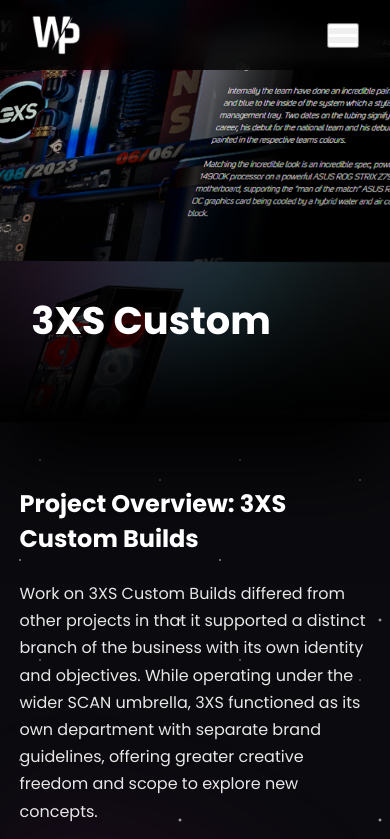
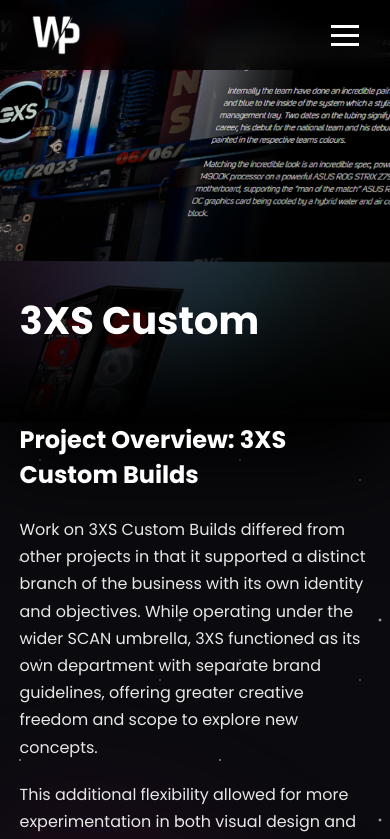
Before and after one commit to driggy769/portfolio-react, a React (Vite) app in the folder portfolio-react/: page /work/3xs-custom in a window 390 px wide. Shown: the top 839 px of the page. Built offline with nearby package versions, Linux system fonts and the light colour scheme.

Commit message:
fixed some mobile styling issues

```diff
--- a/portfolio-react/src/App.css
+++ b/portfolio-react/src/App.css
@@ -25,6 +25,9 @@
 .logo.react:hover {
   filter: drop-shadow(0 0 2em #61dafbaa);
 }
+button {
+  -webkit-tap-highlight-color: transparent;
+}
 
 @keyframes logo-spin {
   from {
--- a/portfolio-react/src/components/About.css
+++ b/portfolio-react/src/components/About.css
@@ -122,6 +122,7 @@
 @media (max-width: 1024px) {
   .clients-grid {
     grid-template-columns: repeat(3, 1fr);
+    gap: 0px;
   }
 }
 
--- a/portfolio-react/src/components/Blog/Blog.css
+++ b/portfolio-react/src/components/Blog/Blog.css
@@ -1,6 +1,6 @@
 /* =====================================================
-   BLOG SECTION — SELF CONTAINED + SCOPED (NO DEPENDENCIES)
-   ===================================================== */
+   BLOG SECTION — SELF CONTAINED + SCOPED
+===================================================== */
 
 #blog.blog-section {
   padding: 120px 8%;
@@ -12,7 +12,10 @@
   margin: 0 auto;
 }
 
-/* Header */
+/* =========================
+   HEADER
+========================= */
+
 #blog.blog-section .blog-heading {
   font-size: 2.75rem;
   font-weight: 600;
@@ -31,53 +34,75 @@
   line-height: 1.6;
 }
 
-/* Grid */
+/* =========================
+   GRID
+========================= */
+
 #blog.blog-section .blog-grid {
   display: grid;
   grid-template-columns: repeat(2, 1fr);
   gap: 2.5rem;
 }
 
-/* Link */
+/* =========================
+   LINK WRAPPER
+========================= */
+
 #blog.blog-section .blog-link {
   display: block;
   text-decoration: none;
   color: inherit;
 }
 
-/* Card */
+/* =========================
+   CARD
+========================= */
+
 #blog.blog-section .blog-card {
   position: relative;
   border-radius: 20px;
   background: #111;
-  overflow: hidden; /* keeps image clean */
+  overflow: hidden;
   transform: translateZ(0);
   transition: transform 0.35s ease;
 }
 
-/* Lift */
+/* Lift on hover (desktop only) */
 #blog.blog-section .blog-link:hover .blog-card {
   transform: translateY(-8px);
 }
 
-/* Accent border (NOT clipped) */
+/* =========================
+   GRADIENT BORDER (WORK-STYLE)
+========================= */
+
 #blog.blog-section .blog-card::before {
   content: "";
   position: absolute;
   inset: 0;
-  border-radius: 20px;
-  pointer-events: none;
+  padding: 2px; /* border thickness */
+  border-radius: inherit;
+  background: linear-gradient(90deg, #ffcc00, #e91e63, #9c27b0);
   opacity: 0;
   transition: opacity 0.35s ease;
-  box-shadow: 0 0 0 1px rgba(255, 255, 255, 0.18),
-    0 22px 48px rgba(0, 0, 0, 0.55);
+  pointer-events: none;
+  z-index: 3;
+
+  /* mask so only the border shows */
+  -webkit-mask: linear-gradient(#000 0 0) content-box, linear-gradient(#000 0 0);
+  -webkit-mask-composite: xor;
+  mask-composite: exclude;
 }
 
+/* Show border on hover (desktop) */
 #blog.blog-section .blog-link:hover .blog-card::before {
   opacity: 1;
 }
 
-/* Image */
+/* =========================
+   IMAGE
+========================= */
+
 #blog.blog-section .blog-thumb {
   height: 260px;
 }
@@ -89,7 +114,10 @@
   display: block;
 }
 
-/* Content */
+/* =========================
+   CONTENT
+========================= */
+
 #blog.blog-section .blog-content {
   padding: 1.75rem 2rem 2rem;
   display: flex;
@@ -112,53 +140,39 @@
 }
 
 #blog.blog-section .blog-cta {
-  /* margin-top: 0.75rem; */
   font-size: 0.85rem;
   font-weight: 500;
-  /* opacity: 0.85; */
-  color: white;
+  color: #fff;
 }
-/* Mobile */
-@media (max-width: 600px) {
+
+/* =========================
+   MOBILE
+========================= */
+
+@media (max-width: 800px) {
   #blog.blog-section {
-    padding: 5rem 0;
+    padding: 80px 5%;
   }
 
   #blog.blog-section .blog-heading {
     font-size: 2.1rem;
   }
 
+  #blog.blog-section .blog-grid {
+    grid-template-columns: 1fr;
+  }
+
   #blog.blog-section .blog-thumb {
     height: 220px;
   }
+
+  /* Always show border on mobile */
+  #blog.blog-section .blog-card::before {
+    opacity: 1;
+  }
+
+  /* Disable lift on mobile */
+  #blog.blog-section .blog-link:hover .blog-card {
+    transform: none;
+  }
 }
-
-/* =========================================
-   BLOG CARD ACCENT BORDER (WORK-STYLE)
-   ========================================= */
-
-/* Ensure positioning */
-#blog.blog-section .blog-card {
-  position: relative;
-}
-#blog.blog-section .blog-card::before {
-  content: "";
-  position: absolute;
-  inset: 0;
-  padding: 2px; /* border thickness */
-  border-radius: inherit;
-  background: linear-gradient(90deg, #ffcc00, #e91e63, #9c27b0);
-  opacity: 0;
-  transition: opacity 0.3s ease;
-  pointer-events: none;
-
-  /* mask so only the border shows */
-  -webkit-mask: linear-gradient(#000 0 0) content-box, linear-gradient(#000 0 0);
-  -webkit-mask-composite: xor;
-  mask-composite: exclude;
-}
-
-/* Show border on hover */
-#blog.blog-section .blog-link:hover .blog-card::after {
-  opacity: 1;
-}
--- a/portfolio-react/src/components/Hero.css
+++ b/portfolio-react/src/components/Hero.css
@@ -108,6 +108,7 @@
   .hero {
     background: #fff;
     height: auto;
+    margin-top: 70px;
   }
 
   .mobile-image {
--- a/portfolio-react/src/components/Navbar.css
+++ b/portfolio-react/src/components/Navbar.css
@@ -137,6 +137,14 @@
 
   .hamburger {
     display: flex;
+    background: none;
+    outline: none;
+    background: none;
+    border: none;
+    padding: 0;
+    margin: 0;
+    box-shadow: none;
+    outline: none;
   }
 }
 
--- a/portfolio-react/src/components/Work.css
+++ b/portfolio-react/src/components/Work.css
@@ -218,3 +218,39 @@
     margin-bottom: 64px;
   }
 }
+
+@media (max-width: 600px) {
+  .work-grid {
+    grid-template-columns: 1fr;
+  }
+
+  .work-section {
+    padding: 80px 5%;
+  }
+
+  .work-intro {
+    margin-bottom: 64px;
+  }
+
+  /* =========================
+     MOBILE: ALWAYS VISIBLE
+  ========================= */
+
+  .work-dark {
+    opacity: 1;
+  }
+
+  .work-overlay {
+    opacity: 1;
+    transform: none;
+  }
+
+  .work-item::before {
+    opacity: 1;
+  }
+
+  /* Optional: disable image zoom on mobile */
+  .work-item img {
+    transform: none;
+  }
+}
--- a/portfolio-react/src/pages/ProjectPage.css
+++ b/portfolio-react/src/pages/ProjectPage.css
@@ -304,6 +304,13 @@
   }
 
   .project-content {
-    padding: 64px 5% 96px;
+    padding: 0px 5% 96px;
+  }
+  .project-hero-inner {
+    max-width: 1200px;
+    width: 100%;
+    margin: 0 auto;
+    padding: 0 5%;
+    z-index: 99;
   }
 }
```
